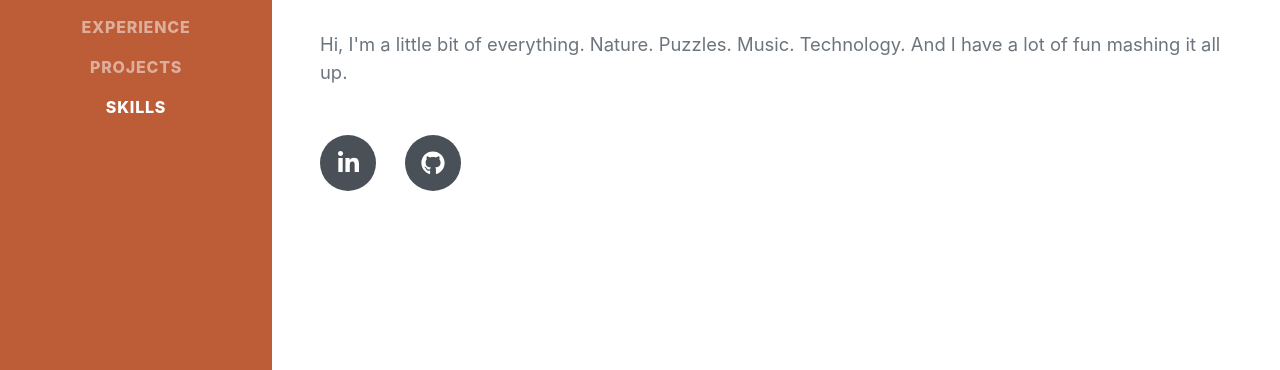
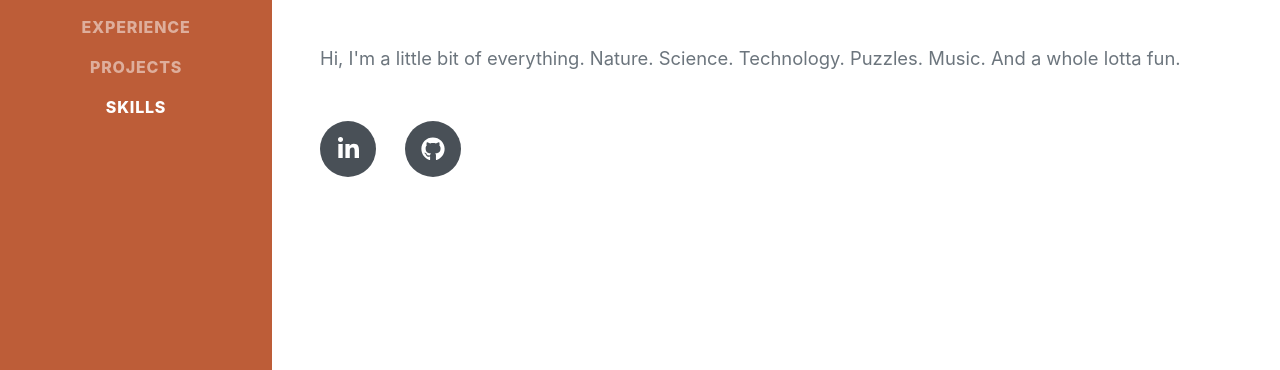
Before and after one commit to cocotums/portfolio, a plain HTML site: page index.html in a window 1280 px wide. Shown: the part 427-797 px from the top of the page. Drawn offline with nearby package versions, Linux system fonts and the light colour scheme; a web font is replaced by a local one.

Commit message:
another slight update

```diff
--- a/index.html
+++ b/index.html
@@ -63,7 +63,7 @@
                     <a href="mailto:name@email.com">pastitumbuck@gmail.com</a>
                 </div>
                 <p class="lead mb-5">
-                    Hi, I'm a little bit of everything. Nature. Puzzles. Music. Technology. And I have a lot of fun mashing it all up.
+                    Hi, I'm a little bit of everything. Nature. Science. Technology. Puzzles. Music. And a whole lotta fun.
                 </p>
                 <div class="social-icons">
                     <a class="social-icon" href="https://www.linkedin.com/in/pastiriatumbuck/"><i class="fab fa-linkedin-in"></i
```
